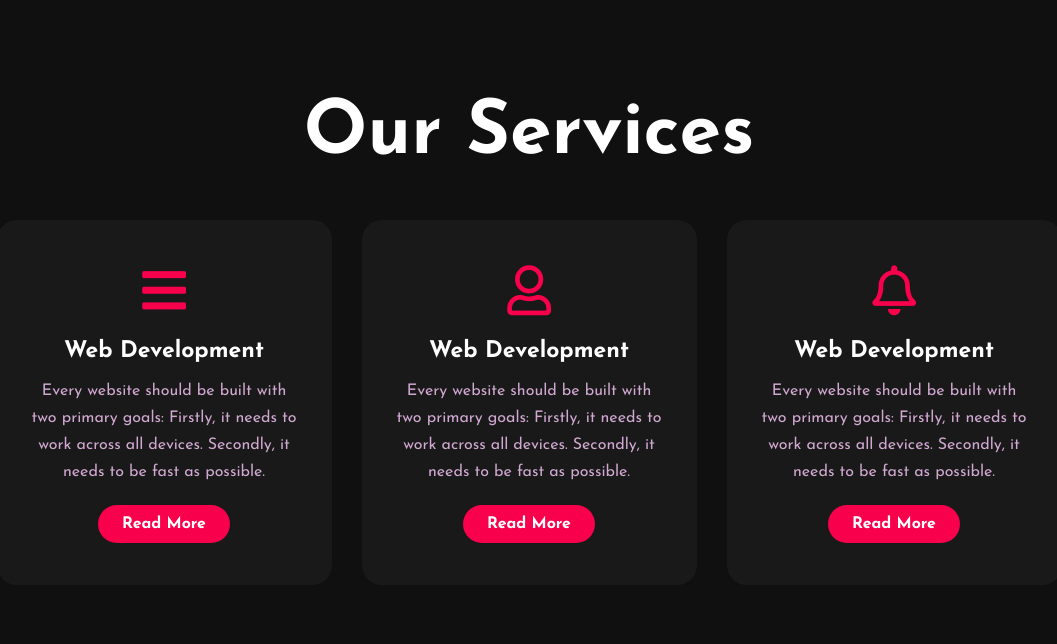
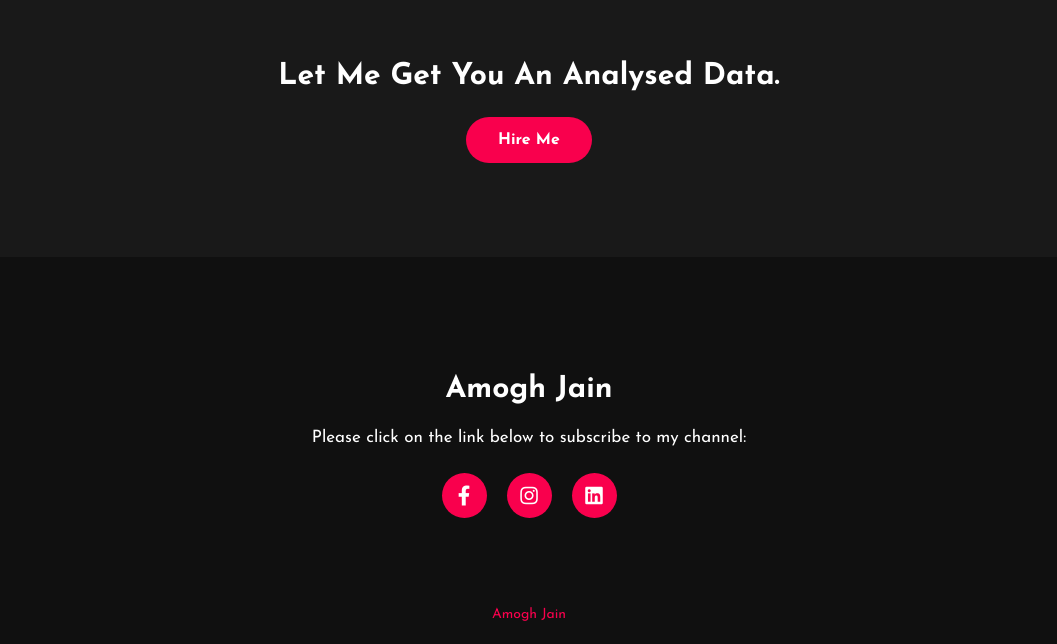
Before and after one commit to Amoghj17/portfolio.github.io, a plain HTML site: page index.html in a window 1280 px wide. Shown: the part 1376-2020 px from the top of the page, without its empty margins (111-1168 px from the left). Drawn offline with Linux system fonts and the light colour scheme.

Commit message:
Update index.html

```diff
--- a/index.html
+++ b/index.html
@@ -53,51 +53,6 @@
 		</div>
 	</section>
 
-	<!-----service section start----------->
-	<div class="service">
-		<div class="title">
-			<h2>Our Services</h2>
-		</div>
-
-		<div class="box">
-			<div class="card">
-				<i class="fas fa-bars"></i>
-				<h5>Web Development</h5>
-				<div class="pra">
-					<p>Every website should be built with two primary goals: Firstly, it needs to work across all devices. Secondly, it needs to be fast as possible.</p>
-
-					<p style="text-align: center;">
-						<a class="button" href="#">Read More</a>
-					</p>
-				</div>
-			</div>
-
-			<div class="card">
-				<i class="far fa-user"></i>
-				<h5>Web Development</h5>
-				<div class="pra">
-					<p>Every website should be built with two primary goals: Firstly, it needs to work across all devices. Secondly, it needs to be fast as possible.</p>
-
-					<p style="text-align: center;">
-						<a class="button" href="#">Read More</a>
-					</p>
-				</div>
-			</div>
-
-			<div class="card">
-				<i class="far fa-bell"></i>
-				<h5>Web Development</h5>
-				<div class="pra">
-					<p>Every website should be built with two primary goals: Firstly, it needs to work across all devices. Secondly, it needs to be fast as possible.</p>
-
-					<p style="text-align: center;">
-						<a class="button" href="#">Read More</a>
-					</p>
-				</div>
-			</div>
-		</div>
-	</div>
-
 	<!------Contact Me------>
 	<div class="contact-me">
 		<p>Let Me Get You An Analysed Data.</p>
@@ -111,7 +66,7 @@
 		<div class="social">
 			<a href="#"><i class="fab fa-facebook-f"></i></a>
 			<a href="#"><i class="fab fa-instagram"></i></a>
-			<a href="#"><i class="fab fa-dribbble"></i></a>
+			<a href="https://www.linkedin.com/in/amogh-jain-7377a6221/"><i class="fab fa-linkedin"></i></a>
 		</div>
 		<p class="end">Amogh Jain</p>
 	</footer>
```
